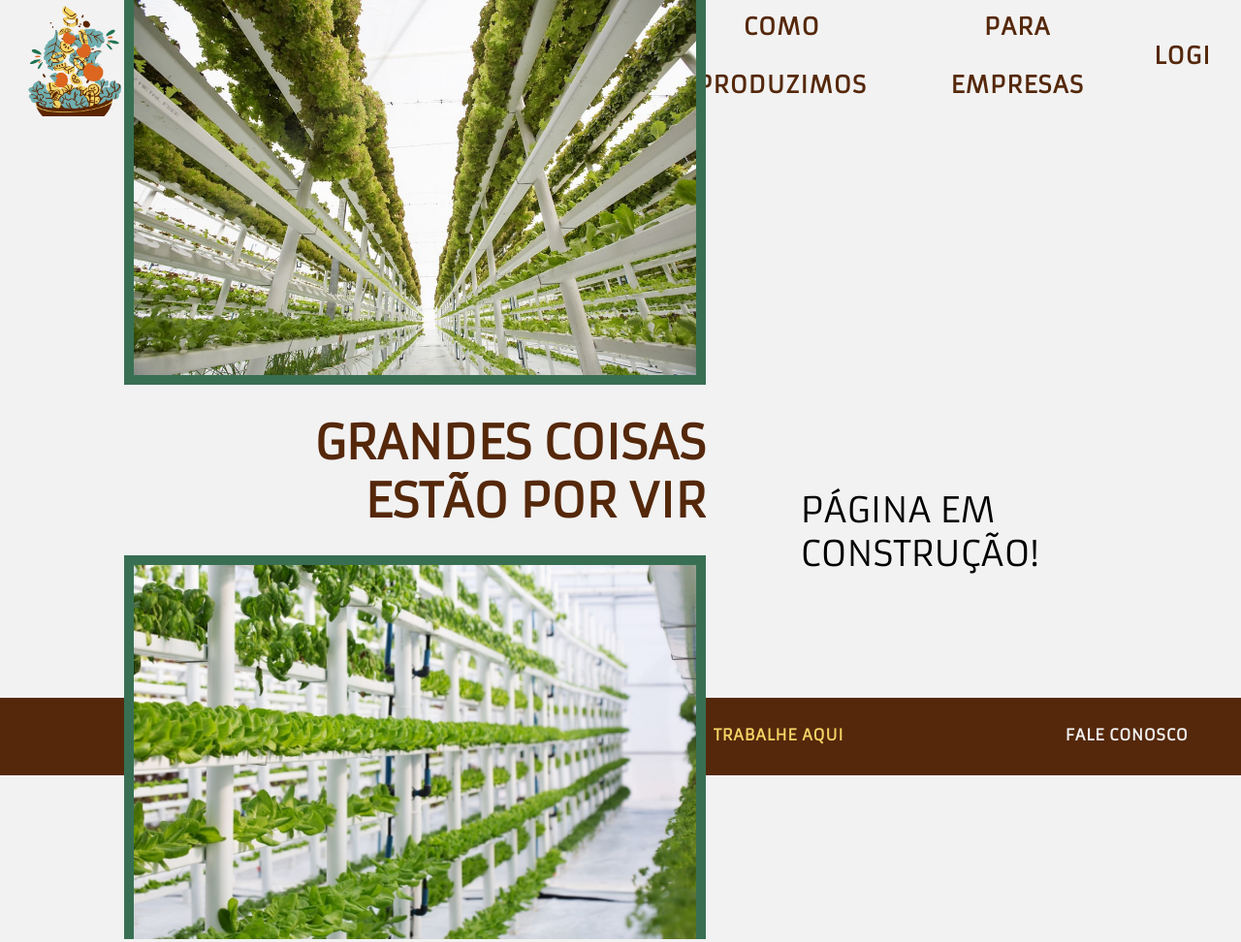
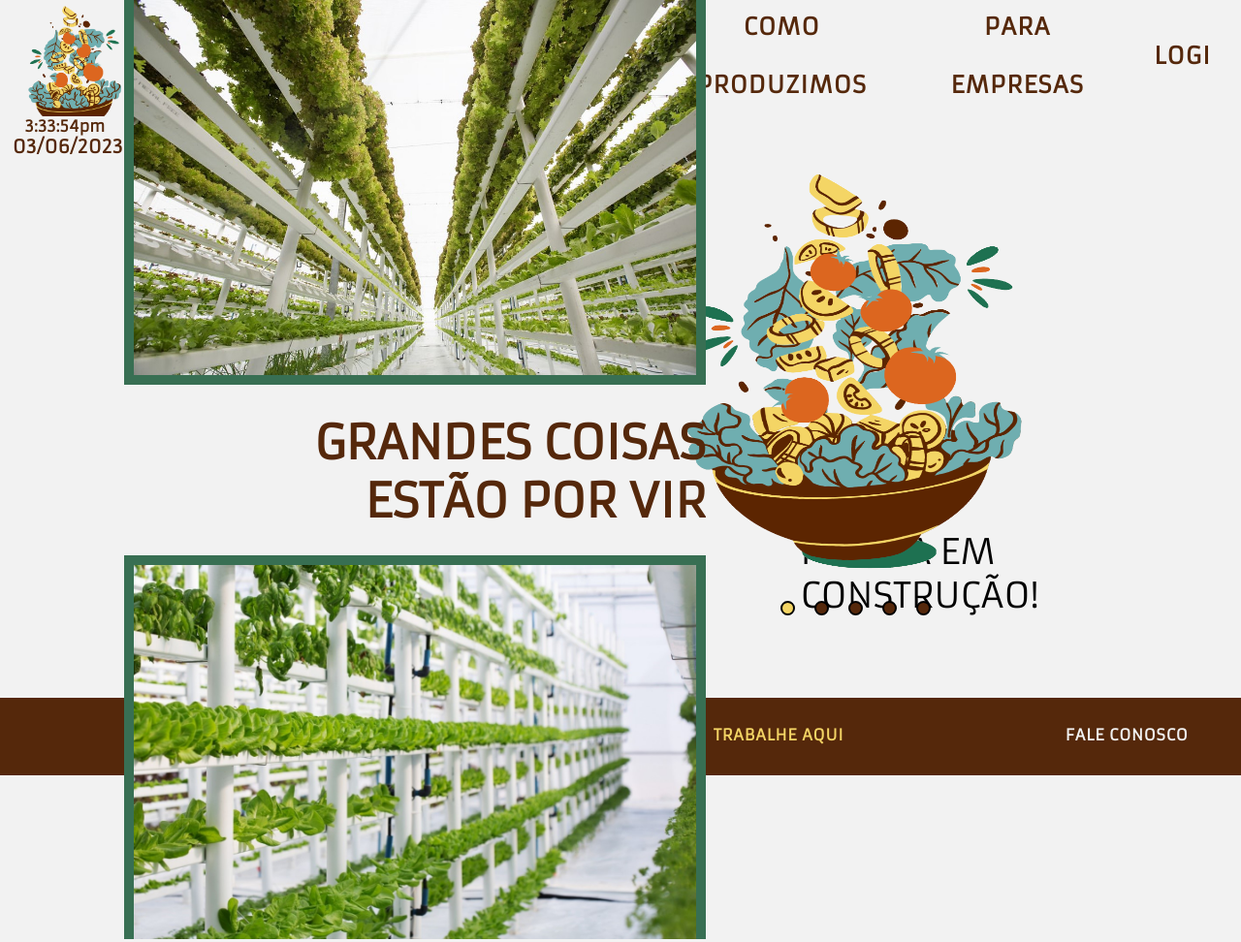
Before and after one commit to hyeonken/GS-FRONT-WEBDEV, a plain HTML site: page pages/trabalhe.html in a window 1280 px wide. Shown: the whole page at 97% size. Drawn offline with Linux system fonts and the light colour scheme.

Commit message:
Js iniciado.

```diff
--- a/css/faleconosco.css
+++ b/css/faleconosco.css
@@ -282,3 +282,16 @@ footer nav ul li a{
 #faleConosco{
     color: #f4d565;
 }
+
+.relogin{
+    color: #55280B;
+    font-weight: bold;
+    display: flex;
+}
+
+.data{
+    color: #55280B;
+    font-weight: bold;
+    display: flex;
+    margin-left: 1%;
+}
--- a/css/trabalhe.css
+++ b/css/trabalhe.css
@@ -132,6 +132,57 @@ main{
 
 }
 
+.carrossel-geral{
+    position: absolute;
+    right: 13.5%;
+    top: 20%;
+    max-width: 600px;
+    max-height: 400px;
+    width: auto;
+    height: auto;
+    overflow: visible;
+}
+
+.carrossel .imagem {
+    display: none;
+    animation: mudarImagem 1s;
+    height: 450px;
+    width: 450px;
+}
+
+.carrossel .imagem.ativa {
+    display: block;
+}
+
+.botoes-carrossel {
+    margin-top: 10px;
+    display: flex;
+    justify-content: center;
+    gap: 20px;
+}
+
+.botoes-carrossel .botao {
+    background-color: #55280B;
+    width: 15px;
+    height: 15px;
+    border-radius: 50%;
+    border: 2px solid transparent;
+    cursor: pointer;
+    border-color: black;
+}
+
+.botoes-carrossel .botao.selecionado {
+    background-color: #f4d565;
+}
+@keyframes mudarImagem {
+    from {
+        opacity: 0.85;
+    }
+    to {
+        opacity: 1;
+    }
+}
+
 #anuncio{
     margin: 26px 0px 26px 0px;
 }
@@ -179,3 +230,17 @@ footer nav ul li a{
 #trabalhe{
     color: #f4d565;
 }
+
+.relogin{
+    color: #55280B;
+    font-weight: bold;
+    display: flex;
+    margin-left: 2%;
+}
+
+.data{
+    color: #55280B;
+    font-weight: bold;
+    display: flex;
+    margin-left: 1%;
+}
--- /dev/null
+++ b/js/trabalhe.js
@@ -0,0 +1,74 @@
+// Carrossel de imagens
+// Pegando os inputs do HTML
+const botoesCarrossel = document.querySelectorAll('.botao');
+const imagens = document.querySelectorAll('.imagem');
+
+// Fazendo o botao criar os eventos
+ botoesCarrossel.forEach((botao, indice) => {
+    botao.addEventListener('click', () => {
+
+        DesativarBotaoSelecionado();
+
+        selecionarBotaoCarrossel(botao);
+
+        esconderImagemAtiva();
+
+        mostrarImagem(indice);
+    })
+ })
+
+ // Função para mostrar a imagem
+function mostrarImagem(indice) {
+    console.log(imagens);
+    imagens[indice].classList.add('ativa');
+}
+
+// Função para mudar o botão selecionado
+function selecionarBotaoCarrossel(botao) {
+    botao.classList.add('selecionado');
+}
+
+// Função para esconder a imagem que era a ativa
+function esconderImagemAtiva() {
+    const imagemAtiva = document.querySelector('.ativa');
+    imagemAtiva.classList.remove('ativa');
+}
+
+// Função para mudar o botão selecionado
+function DesativarBotaoSelecionado() {
+    const botaoSelecionado = document.querySelector('.selecionado');
+    botaoSelecionado.classList.remove('selecionado');
+}
+
+// Função para mostrar a hora
+function displayTempo(){
+    var tempo = new Date();
+    var h = tempo.getHours();
+    var m = tempo.getMinutes();
+    var s = tempo.getSeconds();
+    var classifica = document.getElementById("classifica");
+
+    if(h >= 12){
+        classifica.innerHTML = "pm";
+    }else{
+        classifica.innerHTML = "am";
+    }
+
+    if(h > 12){
+        h = h - 12
+    }
+
+    document.getElementById("horas").innerHTML = h;
+    document.getElementById("minutos").innerHTML = m;
+    document.getElementById("segundos").innerHTML = s;
+}
+setInterval(displayTempo, 10);
+
+// Mostra data
+let dataHoje = document.getElementById("data_hoje")
+let hoje = new Date();
+let dia = `${hoje.getDate() < 10 ? "0" : ""}${hoje.getDate()}`;
+let mes = `${(hoje.getMonth() + 1) < 10 ? "0" : ""}${hoje.getMonth() + 1}`;
+let ano = hoje.getFullYear();
+
+dataHoje.textContent = `${dia}/${mes}/${ano}`;
--- a/pages/trabalhe.html
+++ b/pages/trabalhe.html
@@ -6,6 +6,7 @@
     <meta name="viewport" content="width=device-width, initial-scale=1.0">
     <title>Trabalhe Aqui</title>
     <link rel="stylesheet" href="../css/trabalhe.css">
+    <script src="../js/trabalhe.js" defer></script>
 </head>
 <body>
     <div class="index">
@@ -24,6 +25,33 @@
             </div>
         </header>
         <main>
+            <div class="carrossel-geral">
+                <div class="carrossel">
+                    <img class="imagem ativa" src="../img/logo_zero.png" alt="Logo NutriCraft"/>
+                    <img class="imagem" src="../img/platacaoled.jpg" alt="lorem"/>
+                    <img class="imagem" src="../img/crianca.jpg" alt="lorem"/>
+                    <img class="imagem" src="../img/plantacaorosa.jpg" alt="lorem"/>
+                    <img class="imagem" src="../img/plantacaovertical.jpg" alt="lorem"/>
+                </div>
+                <div class="botoes-carrossel">
+                    <button class="botao selecionado"></button>
+                    <button class="botao"></button>
+                    <button class="botao"></button>
+                    <button class="botao"></button>
+                    <button class="botao"></button>
+                </div>
+            </div>
+            <div class="relogin">
+                <span id="horas">00</span>
+                <span>:</span>
+                <span id="minutos">00</span>
+                <span>:</span>
+                <span id="segundos">00</span>
+                <span id="classifica">am</span>
+            </div>
+            <div class="data">
+                <h3 id="data_hoje"></h3>
+            </div>
             <section class="texto">
                 <p>PÁGINA EM CONSTRUÇÃO!</p>
             </section>
```
Also changed, not shown: css/empresas.css (+28 -0 lines), js/faleconosco.js (added, +32 -0 lines), pages/empresas.html (+14 -2 lines), pages/faleconosco.html (+12 -0 lines), pages/produzimos.html (+1 -1 lines), integrantes.txt (added).
